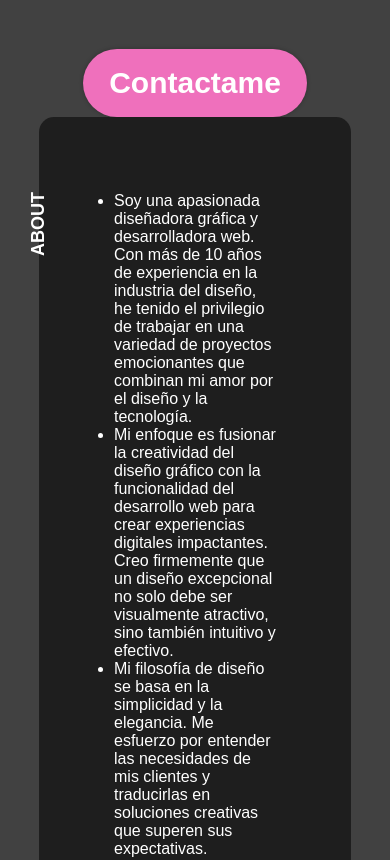
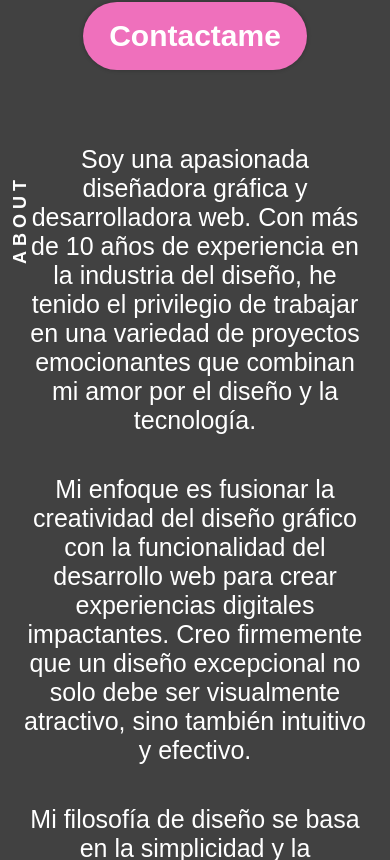
Before and after one commit to Noeingala/portfolio-react, a React (Vite) app: page / in a window 390 px wide. Shown: the part 884-1744 px from the top of the page. Built offline with nearby package versions, Linux system fonts and the light colour scheme.

Commit message:
seccion about lista

```diff
--- a/src/components/About/About.jsx
+++ b/src/components/About/About.jsx
@@ -5,40 +5,32 @@ import style from '../About/About.module.css';
 export default function About() {
   return (
 
-    <section className={style.container}>
+    <section className={style.container} id='about'>
         <h2 className={style.section}>About</h2>
         <div>
-            <ul>
-                <li>
-                    <div>
+            <ul className={style.items}>
+                    <div className={style.itemsizq}>
                         <p>Soy una apasionada diseñadora gráfica y desarrolladora web. Con más de 10 años de
                         experiencia en la industria del diseño, he tenido el privilegio de trabajar en una variedad de
                         proyectos emocionantes que combinan mi amor por el diseño y la tecnología.</p>
                     </div>
-                </li>
-                <li>
-                    <div>
+                    <div className={style.itemsder}>
                         <p>Mi enfoque es fusionar la creatividad del diseño gráfico con la funcionalidad del
                         desarrollo web para crear experiencias digitales impactantes. Creo firmemente que
                         un diseño excepcional no solo debe ser visualmente atractivo, sino también
                         intuitivo y efectivo.</p>
                     </div>
-                </li>
-                <li>
-                    <div>
+                    <div className={style.itemsizq}>
                         <p>Mi filosofía de diseño se basa en la simplicidad y la elegancia. Me esfuerzo por entender
                         las necesidades de mis clientes y traducirlas en soluciones creativas que
                         superen sus expectativas.</p>
                     </div>
-                </li>
-                <li>
-                    <div>
+                    <div className={style.itemsder}>
                         <p>Estoy emocionada por la oportunidad de trabajar en proyectos desafiantes y
                         emocionantes. Si tienes alguna pregunta o te gustaría discutir una colaboración,
                         ¡No dudes en ponerte en contacto conmigo! Estoy aquí para ayudarte a hacer realidad
                         tus ideas digitales.</p>
                     </div>
-                </li>
             </ul>
         </div>
     </section>
--- a/src/components/About/About.module.css
+++ b/src/components/About/About.module.css
@@ -8,17 +8,57 @@
     padding: 75px;
     z-index: 1;
     color: var(--color-text);
-    margin-left: 10%;
-    margin-right: 10%;
+    margin-left: 5%;
+    margin-right: 5%;
+    margin-top: 35px;
 }
 
 .section{
     position:absolute;
+    letter-spacing: 5px;
     text-transform: uppercase;
     font-size:18px;
-    left:-5%;
+    left:-4%;
     margin-left: 5px;
     writing-mode: vertical-lr;
     transform: rotate(180deg);
     color: var(--color-text);
 }
+
+.items{
+    display: flex;
+    flex-direction: column;
+    font-size: 25px;
+    text-align: center;
+    gap: 40px;
+}
+
+.itemsizq{
+    margin-right: 25%;
+}
+
+.itemsder{
+    margin-left: 25%;
+}
+
+@media screen and (max-width: 830px){
+    .container{
+        background-color: transparent;
+        padding-left: 0;
+        padding-right: 0;
+        z-index: 15;
+        margin-top: auto;
+    }
+    .section{
+        flex-direction: column;
+        margin-top: 30px;
+        padding-left: 0;
+        padding-right: 0;
+    }
+    .itemsizq{
+        margin-right: 0%;
+    }
+    .itemsder{
+        margin-left: 0%;
+    }
+}
--- a/src/components/Navbar.module.css
+++ b/src/components/Navbar.module.css
@@ -58,7 +58,6 @@
         gap: 13px;
         border-radius: 10px;
         background: rgb(239, 112, 188);
-        opacity: 0.6;
         padding: 24px 33px;
         box-shadow: 0 0 4px 0 rgb(0, 0, 0);
     }
--- a/src/components/Presentacion/Presentacion.module.css
+++ b/src/components/Presentacion/Presentacion.module.css
@@ -7,8 +7,8 @@
     justify-content: space-between;
     margin-top: 49px;
     z-index: 1;
-    margin-left: 10%;
-    margin-right: 10%;
+    margin-left: 5%;
+    margin-right: 5%;
 }
 
 .content{
--- a/src/index.css
+++ b/src/index.css
@@ -4,3 +4,7 @@
     padding: 0;
     font-family: Arial, Helvetica, sans-serif;
 }
+
+html{
+    scroll-behavior: smooth;
+}
```
